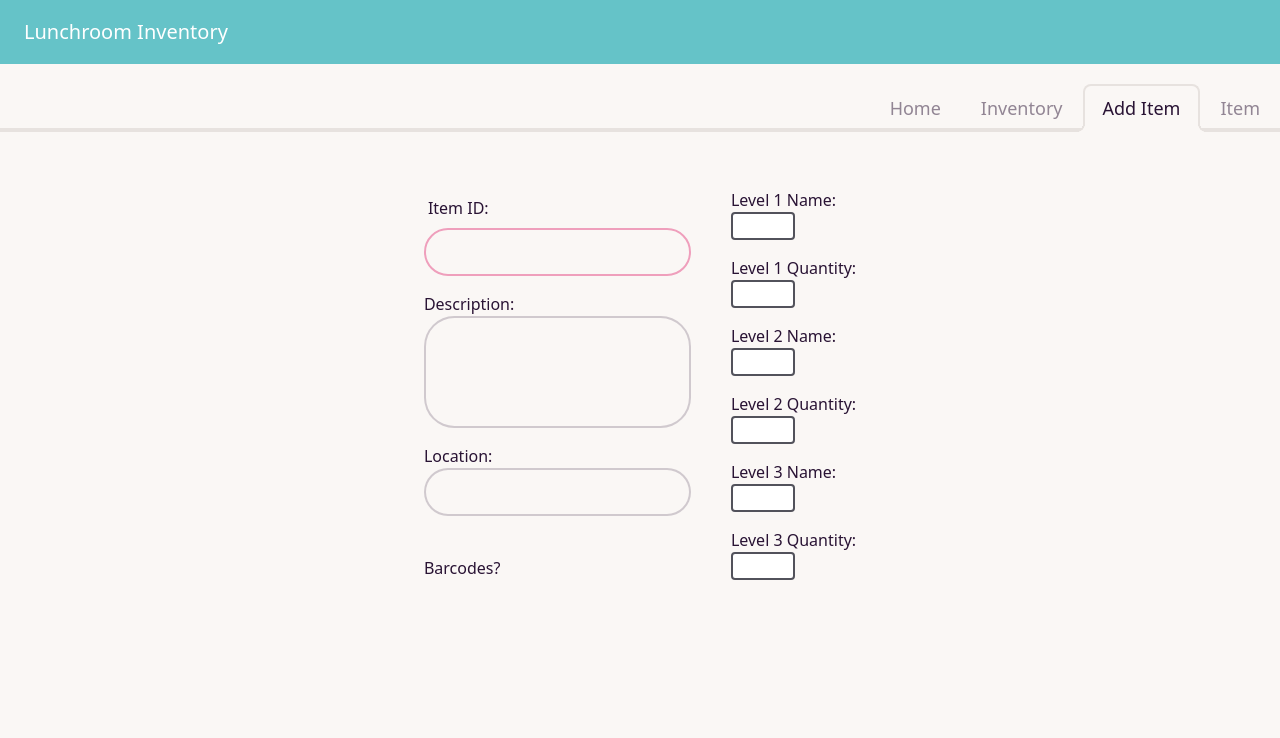
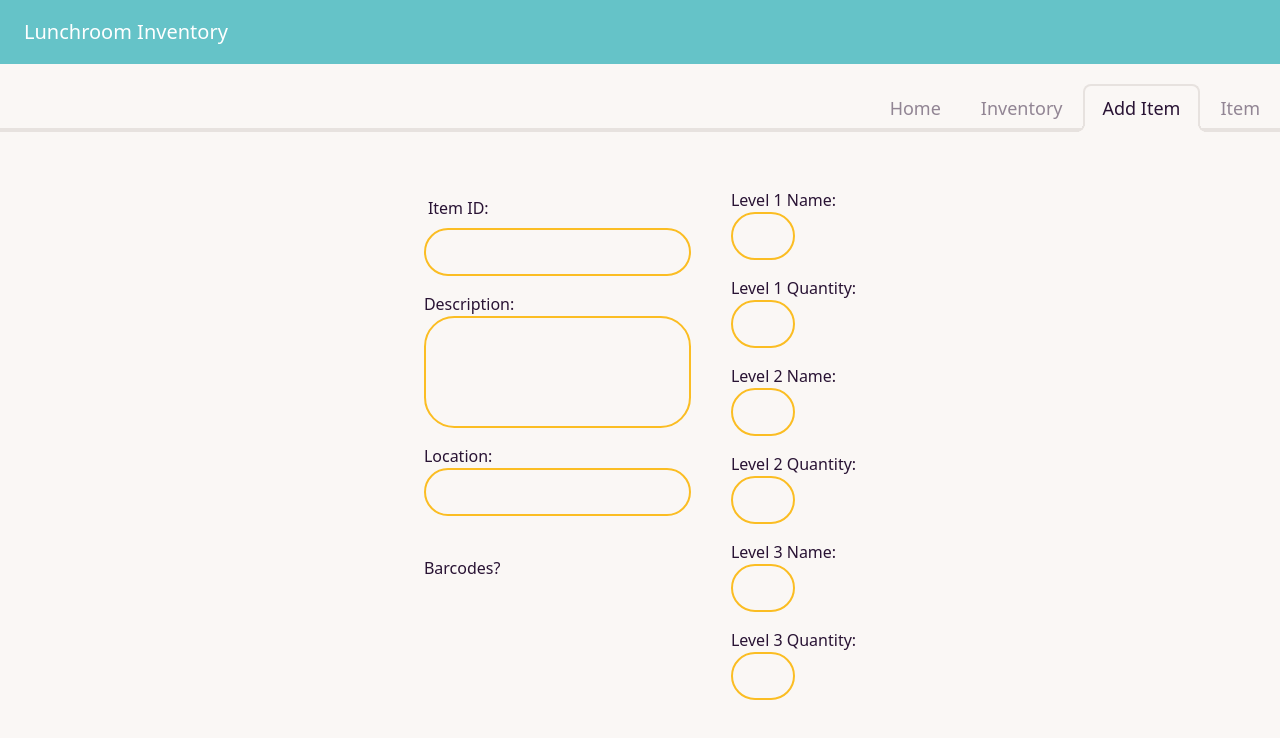
Before and after one commit to Git-Vdim-Hub/lunchroom-inventory-app, a React (Create React App) app in the folder client/: page /Item in a window 1280 px wide. Shown: the top 738 px of the page. Built offline with nearby package versions, Linux system fonts and the light colour scheme.

Commit message:
item pages styling

```diff
--- a/client/src/pages/Item.js
+++ b/client/src/pages/Item.js
@@ -12,28 +12,28 @@ export default function Item() {
         <div className="flex justify-center gap-10 mt-14">
             <div className="flex flex-col">
                 <label className="label">Item ID:</label>
-                <input className="input input-bordered border-2 border-secondary mb-4 hover:border-secondary-focus" value={test} onChange={handleChange}/>
+                <input className="input input-bordered border-2 border-warning mb-4 hover:border-accent" value={test} onChange={handleChange}/>
                 <label>Description:</label>
-                <input className="input input-bordered border-2 mb-4 h-28" type="text"/>
+                <input className="input input-bordered border-2 border-warning mb-4 h-28 hover:border-accent" type="text"/>
                 <label>Location:</label>
-                <input className="input input-bordered border-2 mb-4" type="text"/>
+                <input className="input input-bordered border-2 border-warning mb-4 hover:border-accent" type="text"/>
                 <div className="mt-6">
                     <p>Barcodes?</p>
                 </div>
             </div>
             <div className="flex flex-col">
                 <label>Level 1 Name:</label>
-                <input className="border border-2 border-zinc-600 rounded mb-4 w-16" type="text"/>
+                <input className="input input-bordered border-2 border-warning mb-4 w-16 hover:border-accent" type="text"/>
                 <label>Level 1 Quantity:</label>
-                <input className="border border-2 border-zinc-600 rounded mb-4 w-16" type="number"/>
+                <input className="input input-bordered border-2 border-warning mb-4 w-16 hover:border-accent" type="number"/>
                 <label>Level 2 Name:</label>
-                <input className="border border-2 border-zinc-600 rounded mb-4 w-16" type="text"/>
+                <input className="input input-bordered border-2 border-warning mb-4 w-16 hover:border-accent" type="text"/>
                 <label>Level 2 Quantity:</label>
-                <input className="border border-2 border-zinc-600 rounded mb-4 w-16" type="number"/>
+                <input className="input input-bordered border-2 border-warning mb-4 w-16 hover:border-accent" type="number"/>
                 <label>Level 3 Name:</label>
-                <input className="border border-2 border-zinc-600 rounded mb-4 w-16" type="text"/>
+                <input className="input input-bordered border-2 border-warning mb-4 w-16 hover:border-accent" type="text"/>
                 <label>Level 3 Quantity:</label>
-                <input className="border border-2 border-zinc-600 rounded mb-4 w-16" type="number"/>
+                <input className="input input-bordered border-2 border-warning mb-4 w-16 hover:border-accent" type="number"/>
             </div>
         </div>
     )
```
